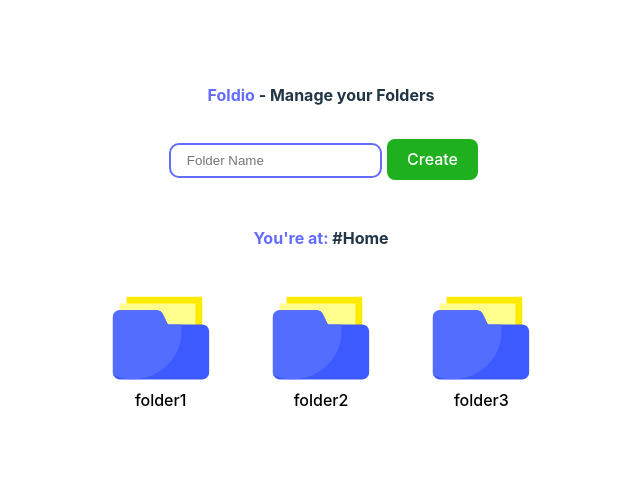
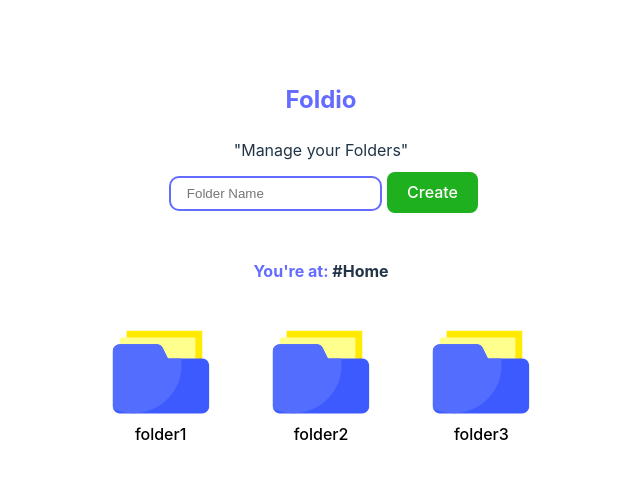
Before and after one commit to h-zahar/foldio-react, a React (Vite) app: page / in a window 1280 px wide. Shown: the top 478 px of the page, without its empty margins (319-959 px from the left). Built offline with nearby package versions, Linux system fonts and the light colour scheme.

Commit message:
Redesigned Banner

```diff
--- a/src/App.jsx
+++ b/src/App.jsx
@@ -38,9 +38,13 @@ function App() {
 
   return (
     <>
-      <h4>
-        <span className="brand">Foldio</span> - Manage your Folders
-      </h4>
+      <h2>
+        <span className="brand">Foldio</span>
+      </h2>
+      <div>
+        <span>&quot;Manage your Folders&quot;</span>
+      </div>
+
       <FolderCreation
         handleCreate={handleCreate}
         setFolderName={setFolderName}
```
